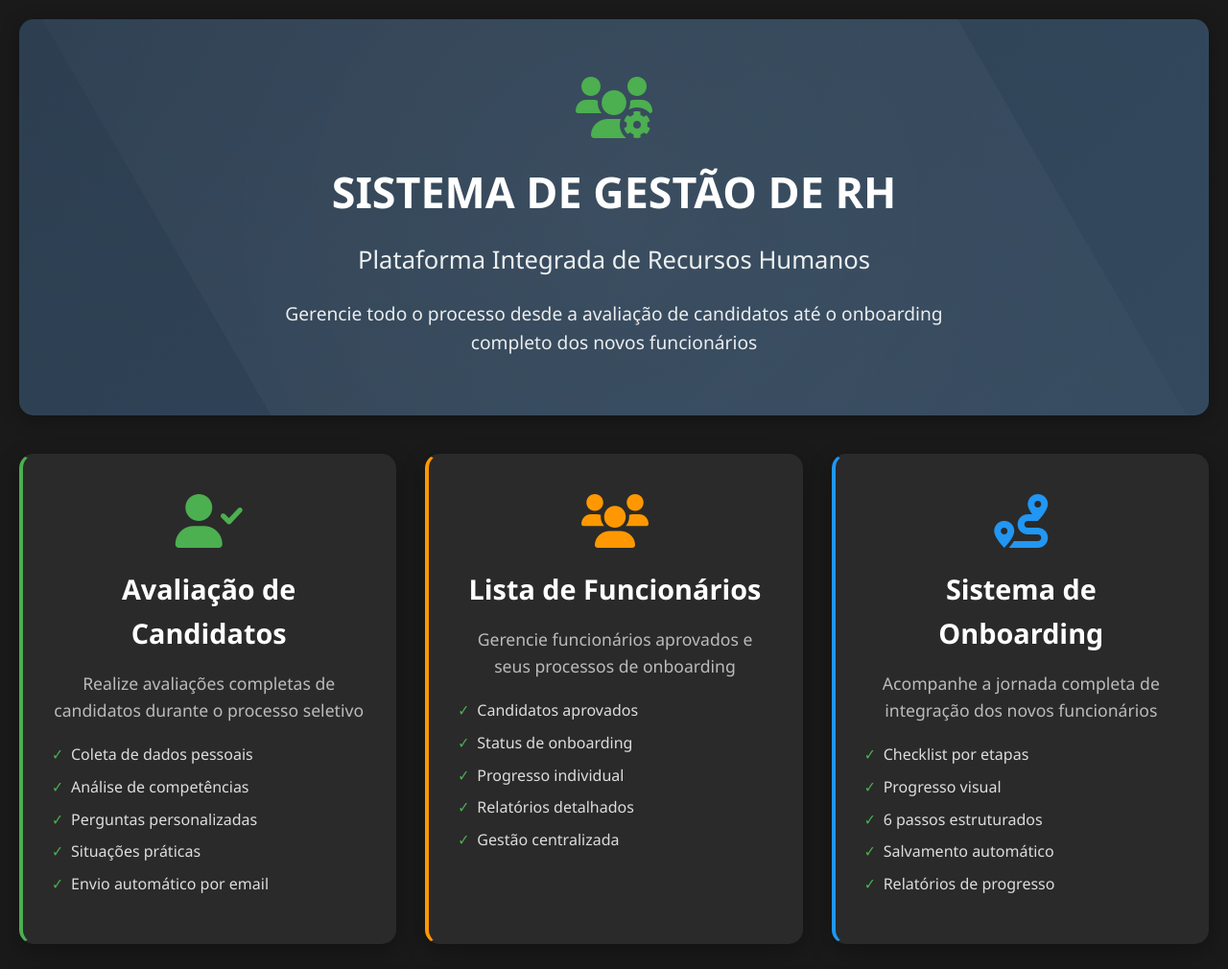
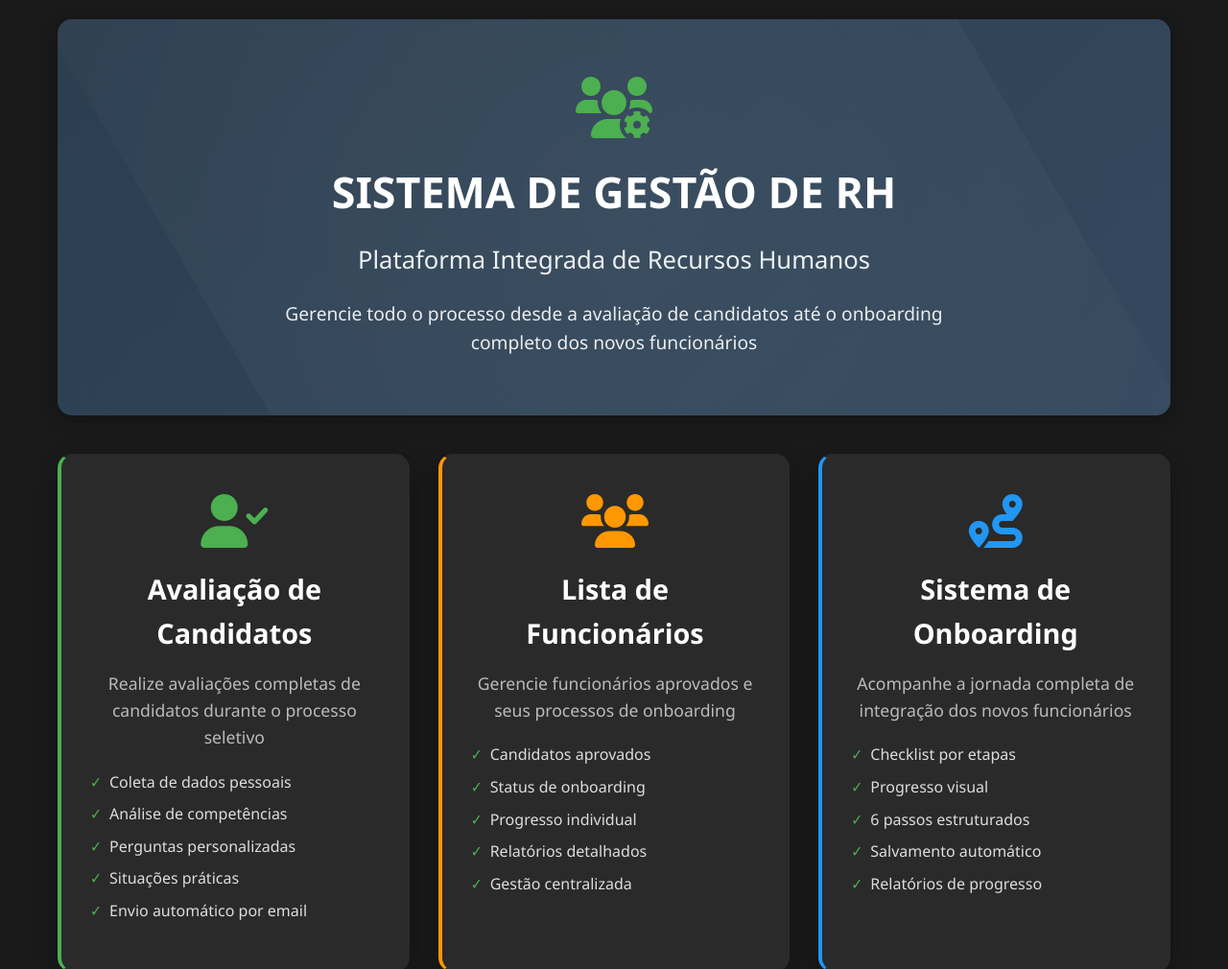
Before and after one commit to hsoperacoes/avaliacao, a plain HTML site: page home.html in a window 1280 px wide. Shown: the top 1010 px of the page at 96% size. Drawn offline with Linux system fonts and the light colour scheme; no server answers.

Commit message:
Update home.html

```diff
--- a/home.html
+++ b/home.html
@@ -2,18 +2,14 @@
 <html lang="pt-BR">
 <head>
   <meta charset="UTF-8">
-  <!-- Mantém proporção do desktop, sem zoom forçado -->
-  <meta name="viewport" content="width=device-width, initial-scale=1.0">
+  <!-- Força o layout de desktop no celular -->
+  <meta name="viewport" content="width=1200, initial-scale=0.3, user-scalable=yes">
   <title>Sistema de Gestão de RH - Home</title>
   <link href="https://cdnjs.cloudflare.com/ajax/libs/font-awesome/6.0.0/css/all.min.css" rel="stylesheet">
   <style>
-    html, body { height: 100%; }
-    body {
-      overflow-x: auto; /* permite rolagem horizontal no celular */
-    }
-
+    html,body{ height:100%; }
+    body{ overflow-x:auto; }
     * { margin: 0; padding: 0; box-sizing: border-box; }
-
     body {
       font-family: 'Segoe UI', Tahoma, Geneva, Verdana, sans-serif;
       line-height: 1.6;
@@ -22,13 +18,7 @@
       min-height: 100vh;
       padding: 20px 0;
     }
-
-    .container {
-      min-width: 1200px;  /* força largura de desktop */
-      margin: 0 auto;
-      padding: 0 20px;
-    }
-
+    .container { max-width: 1200px; margin: 0 auto; padding: 0 20px; }
     .header {
       background: linear-gradient(135deg, #2c3e50 0%, #34495e 100%);
       color: #fff;
@@ -51,27 +41,24 @@
       animation: rotate 30s linear infinite;
     }
     @keyframes rotate { from { transform: rotate(0deg); } to { transform: rotate(360deg); } }
-
     .header-content { position: relative; z-index: 1; }
     .header-icon { font-size: 4em; margin-bottom: 20px; color: #4CAF50; }
     .header h1 { font-size: 2.8em; font-weight: 700; margin-bottom: 15px; }
     .header h2 { font-size: 1.6em; font-weight: 400; margin-bottom: 20px; color: #ecf0f1; }
     .header p { font-size: 1.2em; opacity: .9; max-width: 700px; margin: 0 auto; }
-
     .navigation-grid {
       display: grid;
-      grid-template-columns: repeat(3, 1fr); /* sempre 3 colunas */
+      grid-template-columns: repeat(3, 1fr);
       gap: 30px;
       margin-bottom: 40px;
     }
-
     .nav-card {
       background: #2a2a2a;
       border-radius: 15px;
       padding: 40px 30px;
       text-align: center;
       box-shadow: 0 8px 25px rgba(0,0,0,.3);
-      transition: transform 0.3s ease, box-shadow 0.3s ease, border-color 0.3s ease;
+      transition: all 0.3s ease;
       border: 2px solid transparent;
       cursor: pointer;
       text-decoration: none;
@@ -103,19 +90,16 @@
     }
     .nav-card.evaluation { border-left: 4px solid #4CAF50; }
     .nav-card.onboarding { border-left: 4px solid #2196F3; }
-    .nav-card.employees  { border-left: 4px solid #FF9800; }
-
+    .nav-card.employees { border-left: 4px solid #FF9800; }
     .card-icon { font-size: 3.5em; margin-bottom: 20px; position: relative; z-index: 1; }
     .nav-card.evaluation .card-icon { color: #4CAF50; }
     .nav-card.onboarding .card-icon { color: #2196F3; }
-    .nav-card.employees  .card-icon { color: #FF9800; }
-
+    .nav-card.employees .card-icon { color: #FF9800; }
     .card-title { font-size: 1.8em; font-weight: 700; margin-bottom: 15px; color: #fff; position: relative; z-index: 1; }
     .card-description { font-size: 1.1em; color: #bbb; line-height: 1.6; position: relative; z-index: 1; }
     .card-features { list-style: none; margin-top: 20px; text-align: left; position: relative; z-index: 1; }
     .card-features li { color: #ddd; margin-bottom: 8px; padding-left: 20px; position: relative; }
     .card-features li::before { content: '✓'; position: absolute; left: 0; color: #4CAF50; font-weight: bold; }
-
     .stats-section {
       background: #2a2a2a;
       border-radius: 15px;
@@ -146,8 +130,7 @@
       border-left: 4px solid #4CAF50;
     }
     .stat-number { font-size: 2.5em; font-weight: 700; color: #4CAF50; margin-bottom: 10px; }
-    .stat-label  { color: #ddd; font-size: 1.1em; }
-
+    .stat-label { color: #ddd; font-size: 1.1em; }
     .footer {
       text-align: center;
       color: #888;
@@ -163,7 +146,6 @@
     }
     .footer-links a { color: #4CAF50; text-decoration: none; transition: color 0.3s ease; }
     .footer-links a:hover { color: #45a049; }
-
     .fade-in { animation: fadeIn 0.8s ease-in; }
     @keyframes fadeIn { from {opacity:0; transform: translateY(30px);} to {opacity:1; transform: translateY(0);} }
     @keyframes slideInUp { to { opacity: 1; transform: translateY(0); } }
@@ -179,7 +161,6 @@
         <p>Gerencie todo o processo desde a avaliação de candidatos até o onboarding completo dos novos funcionários</p>
       </div>
     </header>
-
     <div class="navigation-grid">
       <a href="avaliacao.html" class="nav-card evaluation">
         <i class="fas fa-user-check card-icon"></i>
@@ -218,7 +199,6 @@
         </ul>
       </a>
     </div>
-
     <div class="stats-section fade-in">
       <h3 class="stats-title">
         <i class="fas fa-chart-bar"></i>
@@ -243,7 +223,6 @@
         </div>
       </div>
     </div>
-
     <footer class="footer">
       <p>&copy; 2025 Sistema de Gestão de RH. Desenvolvido para otimizar processos de recursos humanos.</p>
       <div class="footer-links">
@@ -253,25 +232,23 @@
       </div>
     </footer>
   </div>
-
   <script>
     const GAS_URL = 'https://script.google.com/macros/s/AKfycbzx7fZB5WPpdAI7nUADWhzWZF83CyTKIl50jkOeJanoPao9t1eecOQ5CrshZksO5A5e/exec';
-
     async function loadStatistics() {
       try {
         const res = await fetch(GAS_URL + '?type=stats', { cache: 'no-store' });
         const out = await res.json();
         if (out && out.ok && out.stats) {
           const s = out.stats;
-          animateNumber('totalCandidates', Number(s.avaliados ?? 0));
-          animateNumber('approvedCandidates', Number(s.aprovados ?? 0));
-          animateNumber('activeEmployees', Number(s.funcionariosAtivos ?? 0));
-          animateNumber('completedOnboarding', Number(s.onboardingConcluido ?? 0));
+          animateNumber('totalCandidates',       Number(s.avaliados ?? 0));
+          animateNumber('approvedCandidates',    Number(s.aprovados ?? 0));
+          animateNumber('activeEmployees',       Number(s.funcionariosAtivos ?? 0));
+          animateNumber('completedOnboarding',   Number(s.onboardingConcluido ?? 0));
           return;
         }
       } catch (e) { console.warn('Falha stats GAS, usando localStorage.', e); }
       const evaluations = JSON.parse(localStorage.getItem('evaluations') || '[]');
-      const employees   = JSON.parse(localStorage.getItem('employees') || '[]');
+      const employees   = JSON.parse(localStorage.getItem('employees')   || '[]');
       const totalCandidates      = evaluations.length;
       const approvedCandidates   = evaluations.filter(e => String(e.apto_vaga || e.aptoVaga || '').toLowerCase() === 'sim').length;
       const activeEmployees      = employees.length;
@@ -281,7 +258,6 @@
       animateNumber('activeEmployees', activeEmployees);
       animateNumber('completedOnboarding', completedOnboarding);
     }
-
     function animateNumber(elementId, targetNumber) {
       const element = document.getElementById(elementId);
       const duration = 1200, steps = 60, inc = (Number(targetNumber) || 0) / steps;
@@ -292,7 +268,6 @@
         element.textContent = Math.floor(current);
       }, duration / steps);
     }
-
     document.addEventListener('DOMContentLoaded', () => {
       loadStatistics();
       document.querySelectorAll('.nav-card').forEach(card => {
@@ -300,7 +275,6 @@
         card.addEventListener('mouseleave', function(){ this.style.transform = 'translateY(0) scale(1)'; });
       });
     });
-
     (function ensureLocalKeys(){
       if (!localStorage.getItem('evaluations')) localStorage.setItem('evaluations', JSON.stringify([]));
       if (!localStorage.getItem('employees'))   localStorage.setItem('employees', JSON.stringify([]));
```
